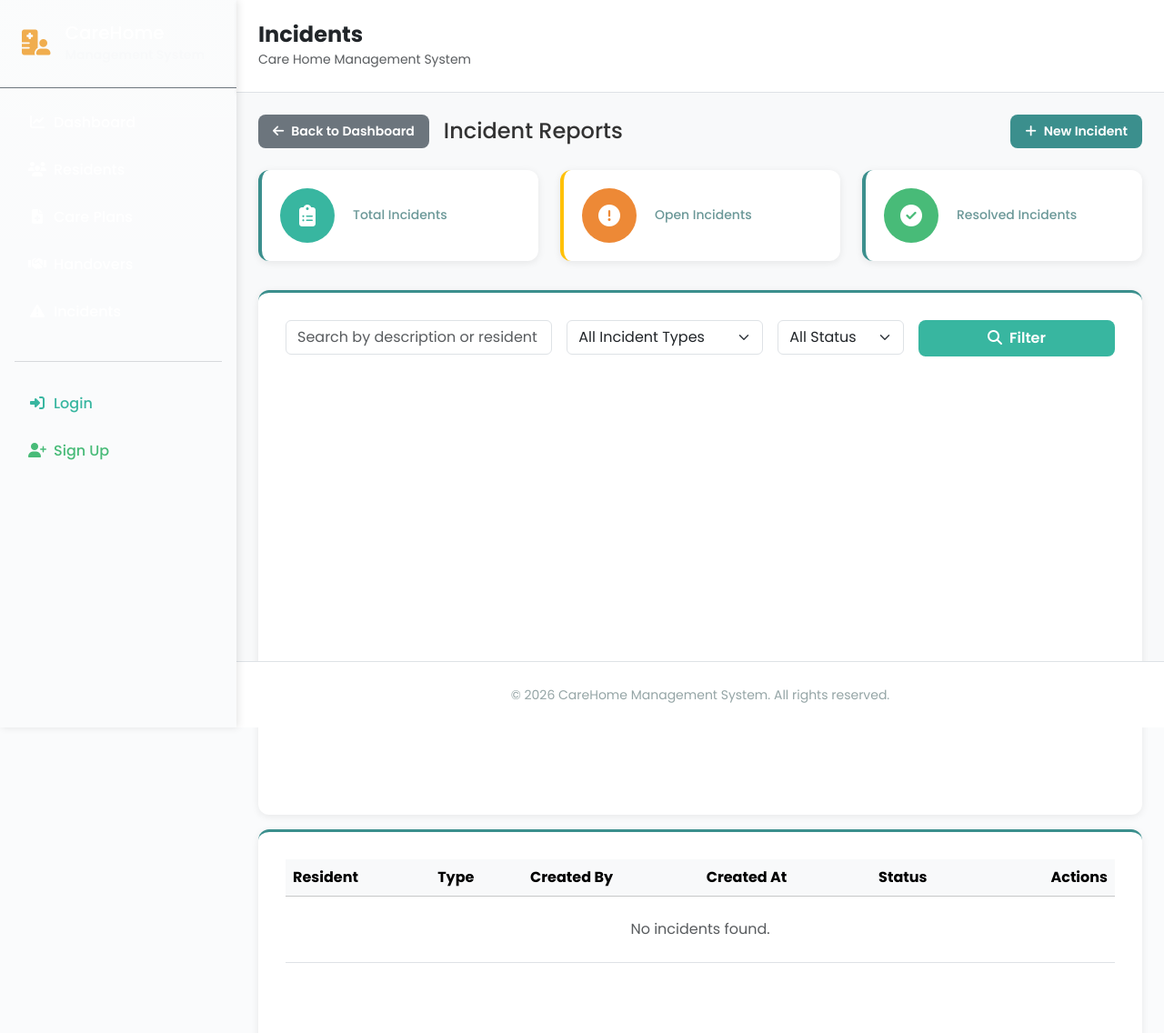
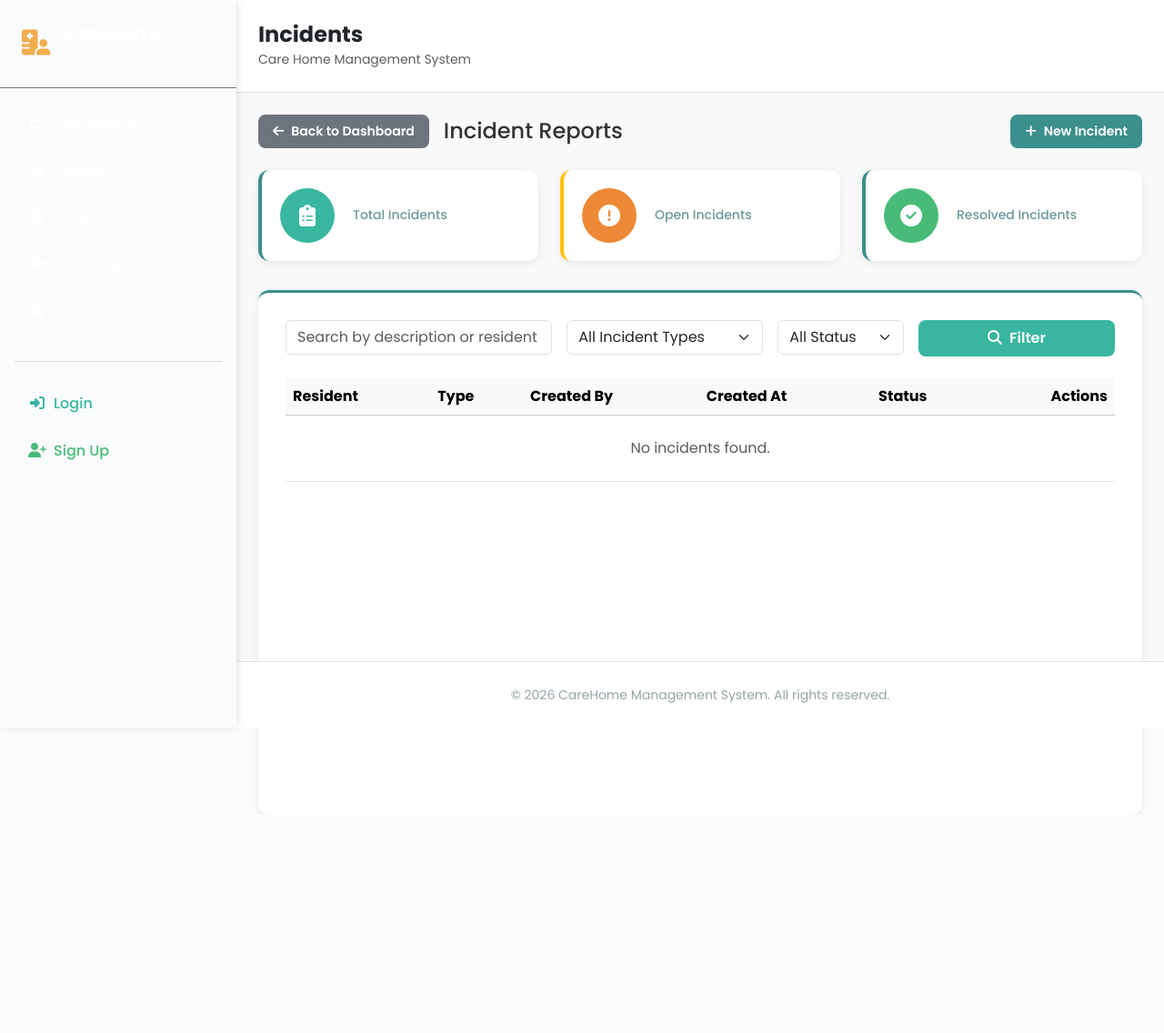
Before and after one commit to tolasedairo/carehome, a Django app: template incidents/templates/incidents/incident_list.html in a window 1280 px wide. Shown: the top 1136 px of the page at 91% size. After the commit the page ends 793 px from the top, so only its background shows below. Run offline with Django 5.2, Linux system fonts and the light colour scheme; the template is opened without the code that fills it, so the values that code supplies are empty.

Commit message:
Enhance incident list template by updating search and filters section for improved clarity and layout

```diff
--- a/incidents/templates/incidents/incident_list.html
+++ b/incidents/templates/incidents/incident_list.html
@@ -52,9 +52,9 @@
     </div>
 </div>
 
-<!-- Search and Filters -->
-<div class="feature-card mb-3">
-    <form method="get" class="row g-3">
+<!-- Search and Filters + Incident Reporting -->
+<div class="feature-card">
+    <form method="get" class="row g-3 mb-4">
         <div class="col-lg-4 col-md-6">
             <input type="text" name="search" class="form-control" placeholder="Search by description or resident name..." value="{{ search_query }}">
         </div>
@@ -79,9 +79,7 @@
             </button>
         </div>
     </form>
-</div>
 
-<div class="feature-card">
     <div class="table-responsive">
         <table class="table table-hover align-middle mb-0">
             <thead class="table-light">
```
